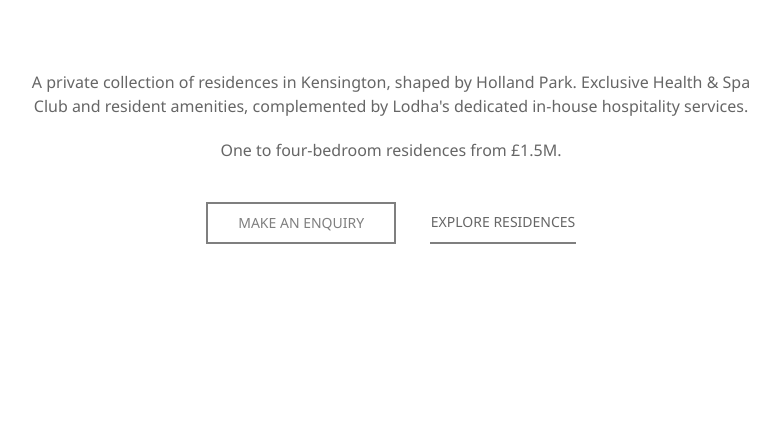
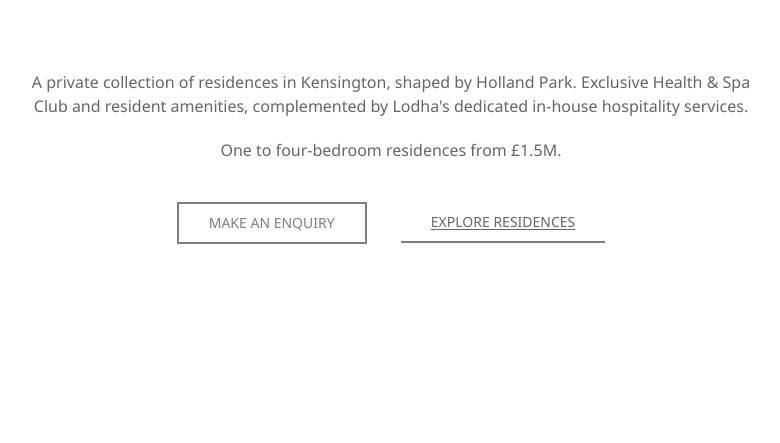
Before and after one commit to Jay4G/Web-LP, a PHP site: page / in a window 1280 px wide. Shown: the part 872-1315 px from the top of the page, without its empty margins (249-1029 px from the left). Run offline with PHP 8.4, Linux system fonts and the light colour scheme; some libraries are stand-ins or nearby versions.

Commit message:
Update style.css

```diff
--- a/style.css
+++ b/style.css
@@ -26,6 +26,13 @@ header nav{
 }
 .residence-dec{
     border-bottom: 2px solid #7f7f7f;
-    padding: 0.5px;
     margin-left: 20px;
+    text-decoration: underline;
+    text-underline-offset: 2px;
 }
+
+.residence-dec:hover{
+    color: #7f7f7f;
+    text-decoration: underline;
+    text-underline-offset: 2px;
+}
```
